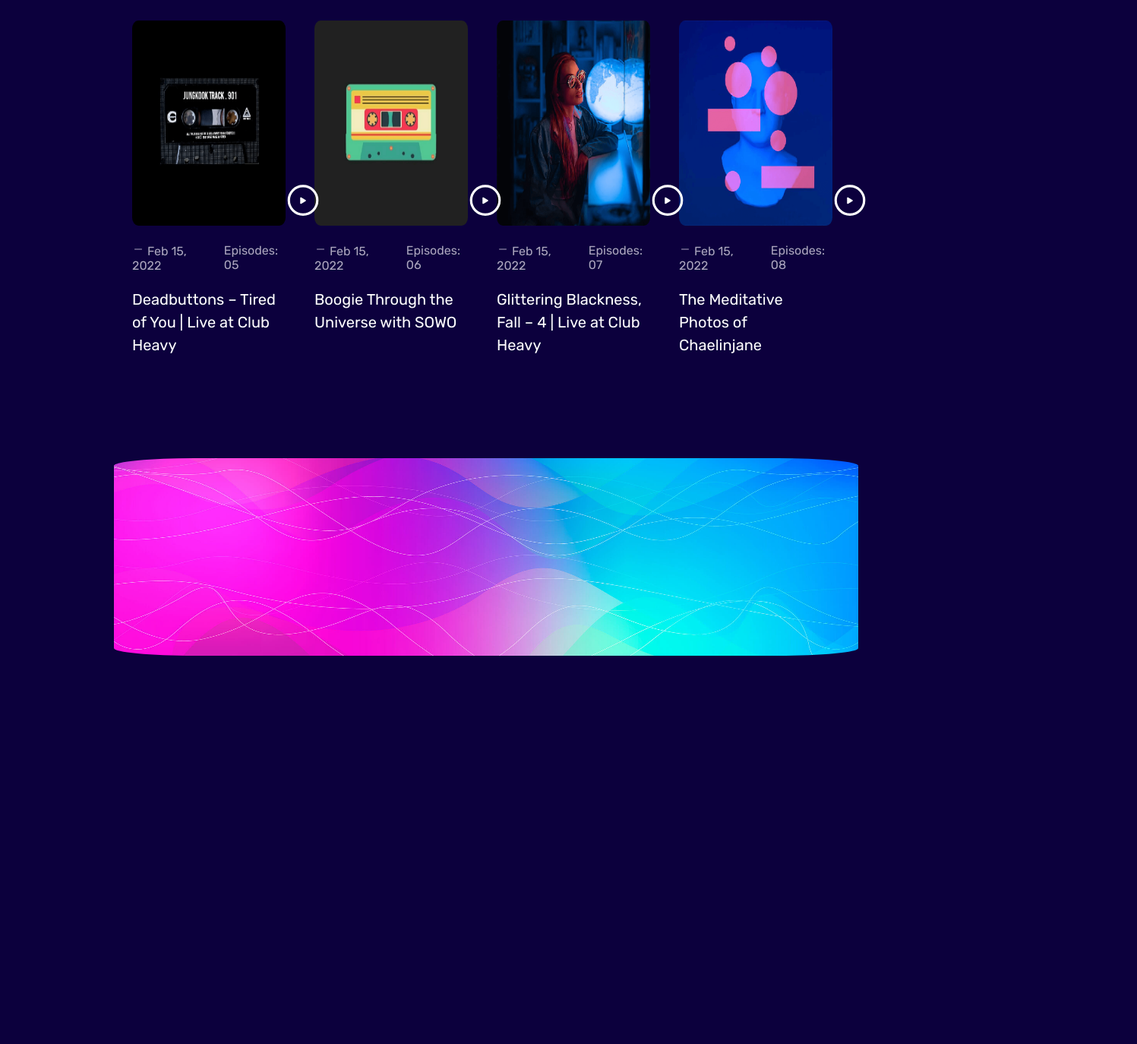
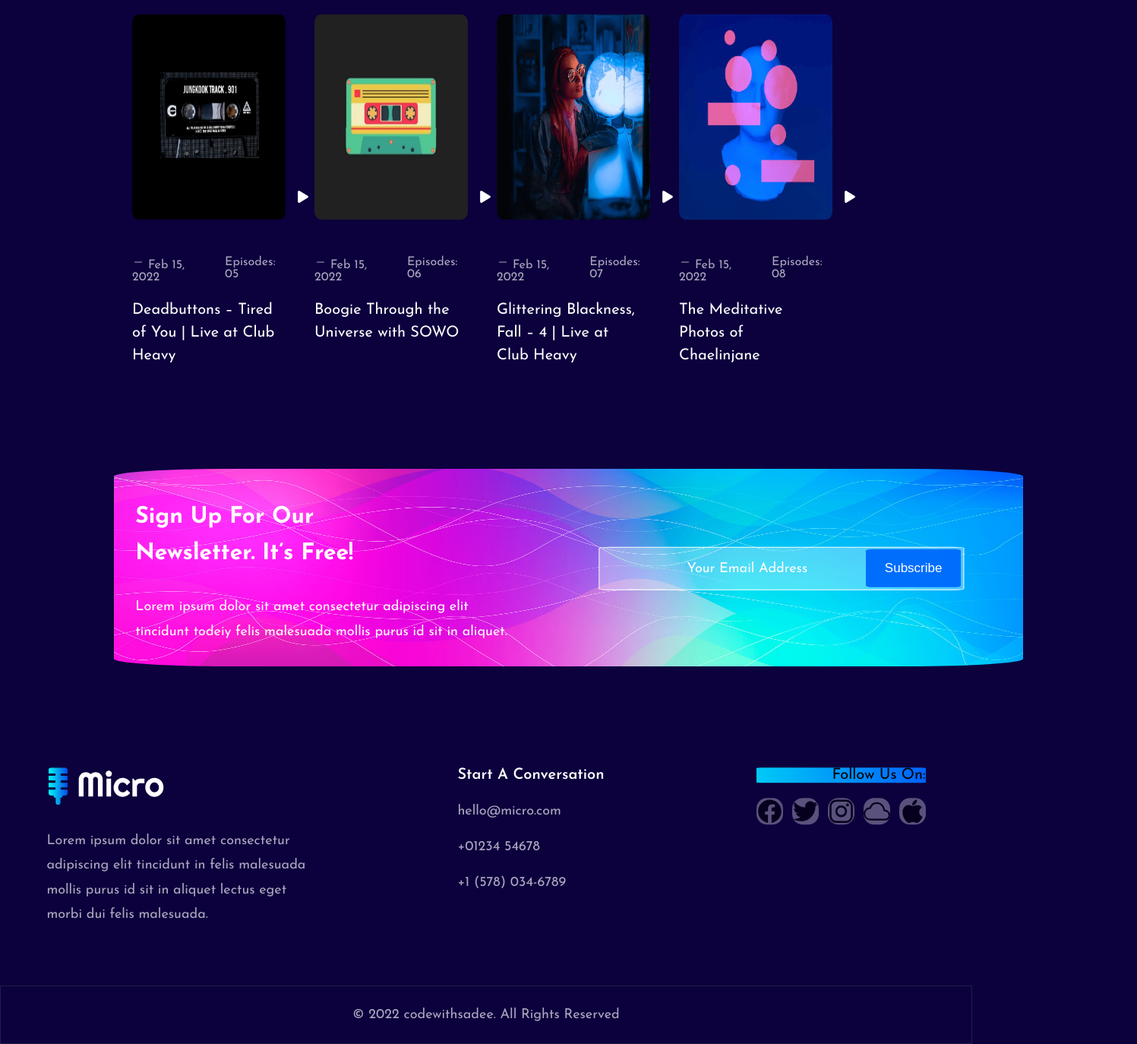
Before and after one commit to rachelsheeba/micro-podcast, a plain HTML site: page index.html in a window 1280 px wide. Shown: the part 1322-2696 px from the top of the page at 76% size, 1497 px wide, since content can reach past the window. Before the commit the page ends 2258 px from the top, so only its background shows below. Drawn offline with nearby package versions, Linux system fonts and the light colour scheme.

Commit message:
Modified section

```diff
--- a/general.css
+++ b/general.css
@@ -7,9 +7,9 @@
 
 html {
     font-size: 62.5%;
-    font-family: "Rubik", sans-serif;
+    font-family: "Josefin Sans", sans-serif;
 }
 
 body {
-    background-color: #0C003D;
+    background-color: #0c003d;
 }
--- a/index.html
+++ b/index.html
@@ -20,7 +20,7 @@
         <link rel="preconnect" href="https://fonts.googleapis.com" />
         <link rel="preconnect" href="https://fonts.gstatic.com" crossorigin />
         <link
-            href="https://fonts.googleapis.com/css2?family=Inter:wght@400;500;700&family=Rubik:wght@400;500;600;700&display=swap"
+            href="https://fonts.googleapis.com/css2?family=Inter:wght@400;500;700&family=Josefin+Sans:wght@400;500;600;700&family=Rubik:wght@400;500;600;700&display=swap"
             rel="stylesheet"
         />
     </head>
@@ -123,18 +123,18 @@
 
         <section class="episodes">
             <div class="episode">
-                <p>
+                <div class="img-1">
                     <img
                         class="episode-img"
                         src="assets/images/podcast-1.png"
                         alt="episode-1 image"
                     />
-                    <ion-icon
+                    <!-- <ion-icon
                         class="epi-icon epic"
                         name="radio-button-off"
-                    ></ion-icon>
+                    ></ion-icon> -->
                     <ion-icon class="epi-icon epiz" name="play"></ion-icon>
-                </p>
+                </div>
 
                 <div class="date">
                     <p>
@@ -149,18 +149,14 @@
                 >
             </div>
             <div class="episode">
-                <p>
+                <div>
                     <img
                         class="episode-img"
                         src="assets/images/podcast-2.png"
                         alt="episode-2 image"
                     />
-                    <ion-icon
-                        class="epi-icon epic"
-                        name="radio-button-off"
-                    ></ion-icon>
                     <ion-icon class="epi-icon epiz" name="play"></ion-icon>
-                </p>
+                </div>
 
                 <div class="date">
                     <p>
@@ -175,18 +171,14 @@
                 >
             </div>
             <div class="episode">
-                <p>
+                <div>
                     <img
                         class="episode-img"
                         src="assets/images/podcast-3.png"
                         alt="episode-3 image"
                     />
-                    <ion-icon
-                        class="epi-icon epic"
-                        name="radio-button-off"
-                    ></ion-icon>
                     <ion-icon class="epi-icon epiz" name="play"></ion-icon>
-                </p>
+                </div>
 
                 <div class="date">
                     <p>
@@ -201,18 +193,14 @@
                 >
             </div>
             <div class="episode">
-                <p>
+                <div>
                     <img
                         class="episode-img"
                         src="assets/images/podcast-4.png"
                         alt="episode-4 image"
                     />
-                    <ion-icon
-                        class="epi-icon epic"
-                        name="radio-button-off"
-                    ></ion-icon>
                     <ion-icon class="epi-icon epiz" name="play"></ion-icon>
-                </p>
+                </div>
 
                 <div class="date">
                     <p>
@@ -225,18 +213,14 @@
                 <a class="episode-title">How to go from Start-Up to Scale-Up</a>
             </div>
             <div class="episode">
-                <p>
+                <div>
                     <img
                         class="episode-img"
                         src="assets/images/podcast-5.png"
                         alt="episode-5 image"
                     />
-                    <ion-icon
-                        class="epi-icon epic"
-                        name="radio-button-off"
-                    ></ion-icon>
                     <ion-icon class="epi-icon epiz" name="play"></ion-icon>
-                </p>
+                </div>
 
                 <div class="date">
                     <p>
@@ -251,18 +235,14 @@
                 >
             </div>
             <div class="episode">
-                <p>
+                <div>
                     <img
                         class="episode-img"
                         src="assets/images/podcast-6.png"
                         alt="episode-6 image"
                     />
-                    <ion-icon
-                        class="epi-icon epic"
-                        name="radio-button-off"
-                    ></ion-icon>
                     <ion-icon class="epi-icon epiz" name="play"></ion-icon>
-                </p>
+                </div>
 
                 <div class="date">
                     <p>
@@ -277,18 +257,14 @@
                 >
             </div>
             <div class="episode">
-                <p>
+                <div>
                     <img
                         class="episode-img"
                         src="assets/images/podcast-7.png"
                         alt="episode-7 image"
                     />
-                    <ion-icon
-                        class="epi-icon epic"
-                        name="radio-button-off"
-                    ></ion-icon>
                     <ion-icon class="epi-icon epiz" name="play"></ion-icon>
-                </p>
+                </div>
 
                 <div class="date">
                     <p>
@@ -303,18 +279,14 @@
                 >
             </div>
             <div class="episode">
-                <p>
+                <div>
                     <img
                         class="episode-img"
                         src="assets/images/podcast-8.png"
                         alt="episode-8 image"
                     />
-                    <ion-icon
-                        class="epi-icon epic"
-                        name="radio-button-off"
-                    ></ion-icon>
                     <ion-icon class="epi-icon epiz" name="play"></ion-icon>
-                </p>
+                </div>
 
                 <div class="date">
                     <p>
@@ -329,14 +301,102 @@
                 >
             </div>
         </section>
+        <!-- //////////////////////////////////////////////////////////////////// -->
+        <section class="sign-up">
+            <img
+                class="form-bg"
+                src="assets/images/newsletter-bg.jpg"
+                alt="sign-up from"
+            />
 
-        <section class="sign-up">
+            <div class="signs">
+                <div class="sign-up-details-1">
+                    <p class="sign-1">
+                        <b> Sign Up For Our Newsletter. It’s Free! </b>
+                    </p>
+                    <p class="sign-2">
+                        Lorem ipsum dolor sit amet consectetur adipiscing elit
+                        tincidunt todeiy felis malesuada mollis purus id sit in
+                        aliquet.
+                    </p>
+                </div>
+                <div class="sign-up-details-2">
+                    <!-- <ion-icon
+                        class="email-box"
+                        name="square-outline"
+                    ></ion-icon> -->
+                    <a class="your-email">Your Email Address</a>
+                    <button class="email-sub">Subscribe</button>
+                </div>
+            </div>
+        </section>
 
-            <img class="form-bg"
-            src="assets/images/newsletter-bg.jpg" alt="sign-up from"/>
+        <section class="final-section">
+            <div class="finalsec-1">
+                <a href="#">
+                    <img
+                        class="logo last"
+                        src="assets/images/logo.svg"
+                        alt="logo-image"
+                    />
+                </a>
+                <p class="fin-text">
+                    Lorem ipsum dolor sit amet consectetur<br />
+                    adipiscing elit tincidunt in felis malesuada<br />
+                    mollis purus id sit in aliquet lectus eget<br />
+                    morbi dui felis malesuada.
+                </p>
+            </div>
+            <div class="finalsec-2">
+                <ul class="last-list">
+                    <li class="li-1">Start A Conversation</li>
+                    <li class="li"><a>hello@micro.com </a></li>
+                    <li class="li"><a>+01234 54678</a></li>
+                    <li class="li"><a>+1 (578) 034-6789</a></li>
+                </ul>
+            </div>
 
+            <div class="finalsec-3">
+                <p class="follow">Follow Us On:</p>
+                <div class="final-icons">
+                    <li>
+                        <ion-icon
+                            class="final-icon"
+                            name="logo-facebook"
+                        ></ion-icon>
+                    </li>
+                    <li>
+                        <ion-icon
+                            class="final-icon"
+                            name="logo-twitter"
+                        ></ion-icon>
+                    </li>
+                    <li>
+                        <ion-icon
+                            class="final-icon"
+                            name="logo-instagram"
+                        ></ion-icon>
+                    </li>
+                    <li>
+                        <ion-icon
+                            class="final-icon"
+                            name="cloud-outline"
+                        ></ion-icon>
+                    </li>
+                    <li>
+                        <ion-icon
+                            class="final-icon"
+                            name="logo-apple"
+                        ></ion-icon>
+                    </li>
+                </div>
+            </div>
+        </section>
 
-
+        <section class="copyright">
+            <div class="footer">
+                <p>© 2022 codewithsadee. All Rights Reserved</p>
+            </div>
         </section>
     </body>
 </html>
--- a/style.css
+++ b/style.css
@@ -11,6 +11,9 @@
     padding-bottom: 1.8rem;
     padding-left: 10rem;
     padding-right: 15rem;
+    /* margin-bottom: 60rem; */
+    /* position: fixed; */
+    width: 100%;
 }
 
 .logo {
@@ -218,33 +221,28 @@
     transition: all 1s;
 }
 
-.epi-icon {
-    position: absolute;
-    height: 5.2rem;
+.epiz {
+    /* position: absolute; */
+    height: 2.2rem;
     width: 5rem;
     color: #fff;
-    transform: translate(400%, -120%);
+    transform: translate(400%, -200%);
+    position: relative;
 
     /* filter: brightness(0);
     opacity: 50%; */
 }
 
-.epic:hover,
-.epic:active {
-    background-color: #ffffffa5;
-    border-radius: 50%;
-    /* overflow: hidden; */
-}
-
-.epiz {
-    height: 1.2rem;
-    transform: translate(400%, -350%);
-}
+/* .epiz {
+    height: 2.2rem;
+    transform: translate(400%, -200%);
+} */
 
 .epiz:hover,
 .epiz:active {
     color: #0051ff;
     border-radius: 50%;
+    background-color: #fff;
 }
 
 .date {
@@ -272,13 +270,169 @@
 }
 
 /* ************************************** */
-/*]Sign-up */
+/*Sign-up */
 /* ************************************** */
+
+.sign-up {
+    position: absolute;
+}
 
 .form-bg {
     /* display: block; */
     height: 400px;
-    width: 100%;
+    width: 155%;
     border-radius: 20%;
     padding: 7rem 15rem 7rem 15rem;
 }
+
+.signs {
+    display: flex;
+    color: #fff;
+    align-items: center;
+    justify-content: space-between;
+}
+.sign-up-details-1 {
+    transform: translate(5%, -89%);
+    position: absolute;
+}
+.sign-1 {
+    position: relative;
+    font-size: 30px;
+    padding: 0.1rem 15rem 3rem 13rem;
+    margin-right: 30rem;
+    line-height: 1.6;
+}
+.sign-2 {
+    position: relative;
+    font-size: 18px;
+    padding: 0 15rem 2rem 13rem;
+    margin-right: 18rem;
+    line-height: 1.8;
+}
+
+/* .email-box {
+} */
+
+.sign-up-details-2 {
+    position: absolute;
+    transform: translate(130%, -355%);
+    display: flex;
+    align-items: center;
+    justify-content: space-between;
+}
+
+.your-email {
+    position: relative;
+    font-size: 18px;
+    background-color: #ffffff4c;
+    padding: 18px 205px 18px 115px;
+    border: 1px solid currentColor;
+    border-radius: 3%;
+    /* transform: translate(80%); */
+}
+.email-sub {
+    position: relative;
+    font-size: 17px;
+    padding: 15px 25px;
+    transform: translate(-103%);
+    background-color: #006efd;
+    border-radius: 5%;
+    border: none;
+    color: #fff;
+}
+
+/* .email-sub:hover,
+.email-sub:active{
+    background-color: #006EFD;
+} */
+
+/* ************************************** */
+/*final-section */
+/* ************************************** */
+
+.final-section {
+    display: flex;
+    transform: translate(0%, 220%);
+    justify-content: center;
+    gap: 20rem;
+}
+
+.last {
+    padding-bottom: 28px;
+}
+
+.fin-text {
+    color: #aca7be;
+    font-size: 18px;
+    line-height: 1.8;
+    /* margin-right: rem; */
+}
+
+.last-list {
+    color: #fff;
+    /* margin-right: 282px; */
+    display: flex;
+    flex-direction: column;
+    gap: 2.8rem;
+    list-style: none;
+}
+
+.li-1 {
+    font-size: 20px;
+    font-weight: 600;
+    color: #fff;
+}
+
+.li {
+    font-size: 18px;
+    color: #aca7be;
+}
+
+.li:hover,
+.li:active {
+    color: #0c3895;
+    cursor: pointer;
+}
+
+.follow {
+    font-size: 20px;
+    text-align: end;
+    background: linear-gradient(to right, #00caf6, #0062fd);
+    border-radius: 3%;
+    margin-bottom: 20px;
+    /* background: linear-gradient(to right, #00CAF6 50%, #0062FD 50%); */
+}
+
+.final-icons {
+    font-size: 35px;
+    display: flex;
+    gap: 1.2rem;
+    list-style: none;
+    opacity: 49%;
+    /* width: 45px;
+    height: 45px; */
+}
+
+.final-icon {
+    background-color: #aca7be;
+    /* border: 2px solid #ACA7BE; */
+    border-radius: 40%;
+}
+
+.final-icon:hover,
+.final-icon:active {
+    background-color: #008bfa;
+    transition: all 20ms;
+}
+
+.footer {
+    width: 100%;
+    border: 1px solid #221d49;
+    /* border: #170E42; */
+    /* background-color: red; */
+    text-align: center;
+    padding: 2.8rem 0;
+    transform: translate(0%, 700%);
+    color: #aca7be;
+    font-size: 18px;
+}
```
